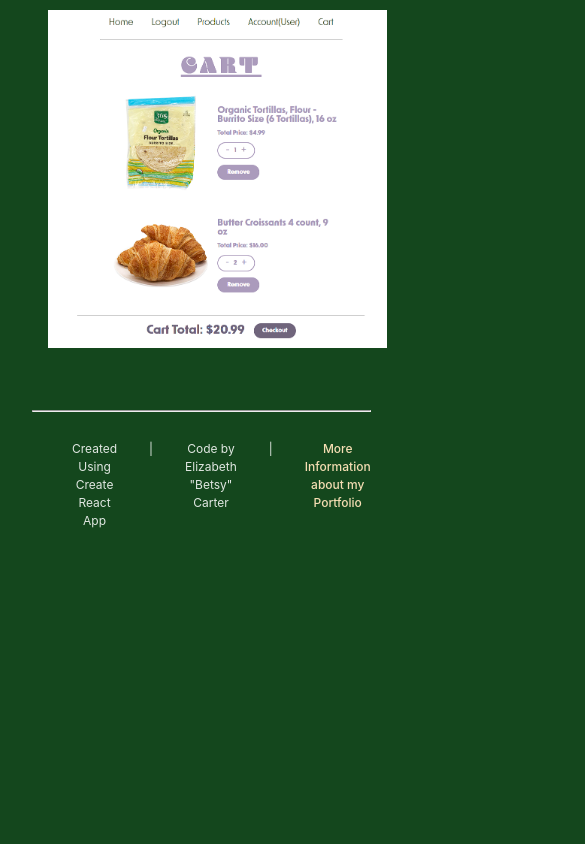
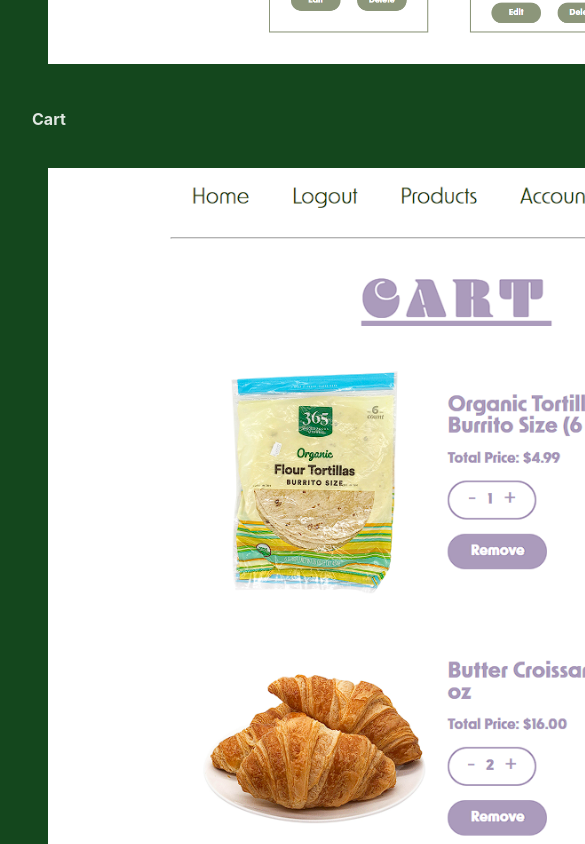
Before and after one commit to betsymariecarter/betsy-coding-portfolio, a JavaScript app: page /hopmart in a window 390 px wide. Shown: the part 1959-2803 px from the top of the page, 585 px wide, since content can reach past the window. Before the commit the page ends 2533 px from the top, so only its background shows below. Built offline with nearby package versions, Linux system fonts and the light colour scheme; the HTML template or start-up script is replaced by a standard one.

Commit message:
fixed image responsiveness

```diff
--- a/src/index.css
+++ b/src/index.css
@@ -189,7 +189,7 @@
     flex-flow: column wrap;
     gap: 2em;
   }
-  .website img {
-    width: 100%;
+  img {
+    max-width: 100%;
   }
 }
```
